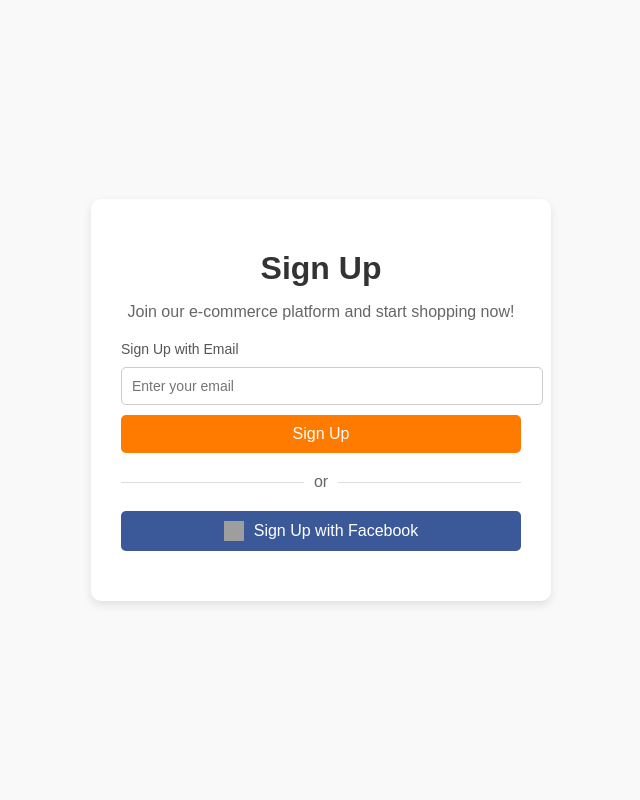
After one commit to Yubraj-Git-P/Ecommerce_Project, a Python web app: template Ecommerce_Python/templates/sign_up.html in a window 1280 px wide. The commit adds this page. Shown: the whole page, without its empty margins (319-959 px from the left). Run offline with Jinja, Linux system fonts and the light colour scheme; the template is opened without the code that fills it, so the values that code supplies are empty; grey boxes are pictures that could not be loaded.

Commit message:
New partial update

```diff
--- /dev/null
+++ b/Ecommerce_Python/e-compage.py
@@ -0,0 +1,6 @@
+from flask import Flask
+
+app = Flask(__name__)
+
+if __name__ == "__main__":
+    app.run(debug=True)
--- /dev/null
+++ b/Ecommerce_Python/static/Ecommerce_Css/sign-up.css
@@ -0,0 +1,101 @@
+
+body {
+    font-family: 'Arial', sans-serif;
+    background-color: #f9f9f9;
+    margin: 0;
+    display: flex;
+    justify-content: center;
+    align-items: center;
+    height: 100vh;
+    }
+
+    .signup-container {
+    background: #fff;
+     padding: 30px;
+     border-radius: 10px;
+     box-shadow: 0 4px 10px rgba(0, 0, 0, 0.1);
+     max-width: 400px;
+     width: 100%;
+     text-align: center;
+    }
+
+    h1 {
+     color: #333;
+     margin-bottom: 10px;
+    }
+
+    p {
+     color: #666;
+     margin-bottom: 20px;
+    }
+
+    .form-group {
+     margin-bottom: 20px;
+    }
+
+    label {
+     display: block;
+     text-align: left;
+     margin-bottom: 5px;
+     color: #555;
+     font-size: 14px;
+    }
+
+    input {
+     width: 100%;
+     padding: 10px;
+     margin-top: 5px;
+     border: 1px solid #ccc;
+     border-radius: 5px;
+     outline: none;
+     font-size: 14px;
+    }
+
+    button {
+     width: 100%;
+     padding: 10px;
+     border: none;
+     border-radius: 5px;
+     background-color: #ff7b00;
+     color: white;
+    font-size: 16px;
+     cursor: pointer;
+     margin-top: 10px;
+    }
+
+    button:hover {
+     background-color: #0056b3;
+    }
+
+    #facebook-signup {
+     display: flex;
+     align-items: center;
+     justify-content: center;
+     background-color: #3b5998;
+    }
+
+    #facebook-signup img {
+     width: 20px;
+     height: 20px;
+     margin-right: 10px;
+    }
+
+    .separator {
+     display: flex;
+     align-items: center;
+     margin: 20px 0;
+    }
+
+    .separator span {
+     padding: 0 10px;
+     background: #fff;
+     color: #666;
+    }
+
+    .separator:before,
+    .separator:after {
+     content: '';
+     flex: 1;
+     height: 1px;
+     background: #ddd;
+    }
--- a/Ecommerce_html/sign-in.html
+++ b/Ecommerce_Python/templates/Ecommerce_html/sign_in.html
@@ -5,7 +5,7 @@
   <meta name="viewport" content="width=device-width, initial-scale=1.0">
   <title>Sign-In</title>
   <link href="https://cdn.jsdelivr.net/npm/bootstrap@5.3.2/dist/css/bootstrap.min.css" rel="stylesheet">
-  <link rel="stylesheet" href="/Ecommerce_Project/Ecommerce_Css/sign-in.css">
+  <link rel="stylesheet" href="/Ecommerce_Project/Ecommerce_Python/static/Ecommerce_Css/sign-in.css">
 </head>
 <body>
   <div class="container d-flex justify-content-center align-items-center vh-100">
--- /dev/null
+++ b/Ecommerce_Python/templates/sign_up.html
@@ -0,0 +1,40 @@
+ <!DOCTYPE html>
+
+<html lang="en">
+
+<head>
+    <meta charset="UTF-8">
+     <meta name="viewport" content="width=device-width, initial-scale=1.0">
+     <title>E-Commerce Signup</title>
+     <link rel="stylesheet" href="../static/Ecommerce_Css/sign-up.css">
+</head>
+
+<body>
+    <div class="signup-container">
+        <h1>Sign Up</h1>
+        <p>Join our e-commerce platform and start shopping now!</p>
+
+        <!-- Signup Form -->
+        <form id="signup-form">
+            <div class="form-group">
+            <label for="email">Sign Up with Email</label>
+            <input type="email" id="email" placeholder="Enter your email" required>
+            <button type="button" onclick="signupWithEmail()">Sign Up</button>
+             </div>
+
+            <div class="separator">
+            <span>or</span>
+            </div>
+
+            <div class="form-group">
+            <button type="button" id="facebook-signup" onclick="signupWithFacebook()">
+            <img src="/Ecommerce_Project/image/facebookIcon.png" alt="Facebook Icon"> Sign Up with Facebook
+                </button>
+                </div>
+            </form>
+        </div>
+
+    <script src="/Ecommerce_Project/Ecommerce_Javascript/signup.js"></script>
+</body>
+
+</html>
```
Also changed, not shown: Ecommerce_Python/only_pyhton/__init___.py (added, +13 -0 lines), Ecommerce_Python/only_pyhton/auth.py (added, +11 -0 lines), Ecommerce_Python/only_pyhton/views.py (added, +7 -0 lines), Ecommerce_Python/templates/sign-in.html (added, +41 -0 lines), Ecommerce_Python/only_pyhton/models.py (added), Ecommerce_Python/static/Ecommerce_Css/Ecommerce.css (added), Ecommerce_Python/static/Ecommerce_Css/home_page.css (added), Ecommerce_Python/static/Ecommerce_Css/sign-in.css (renamed from Ecommerce_Css/sign-in.css), Ecommerce_Python/templates/Ecommerce_html/Ecommerce.html (renamed from Ecommerce_html/Ecommerce.html), Ecommerce_Python/templates/Ecommerce_html/Home_page.html (added), 1 other file.
